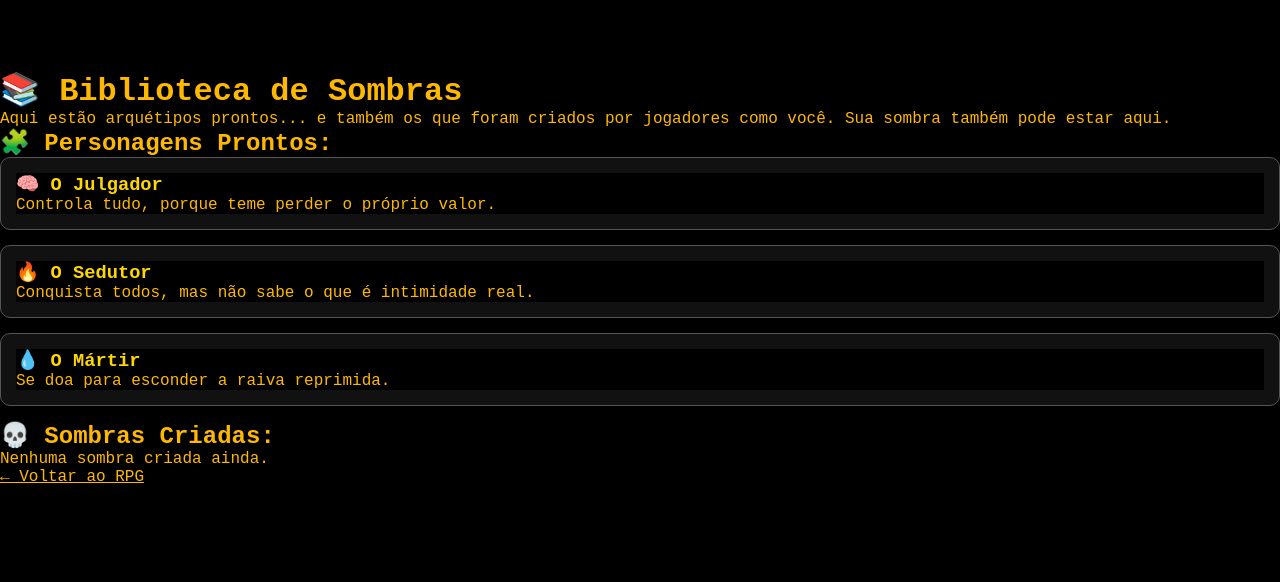
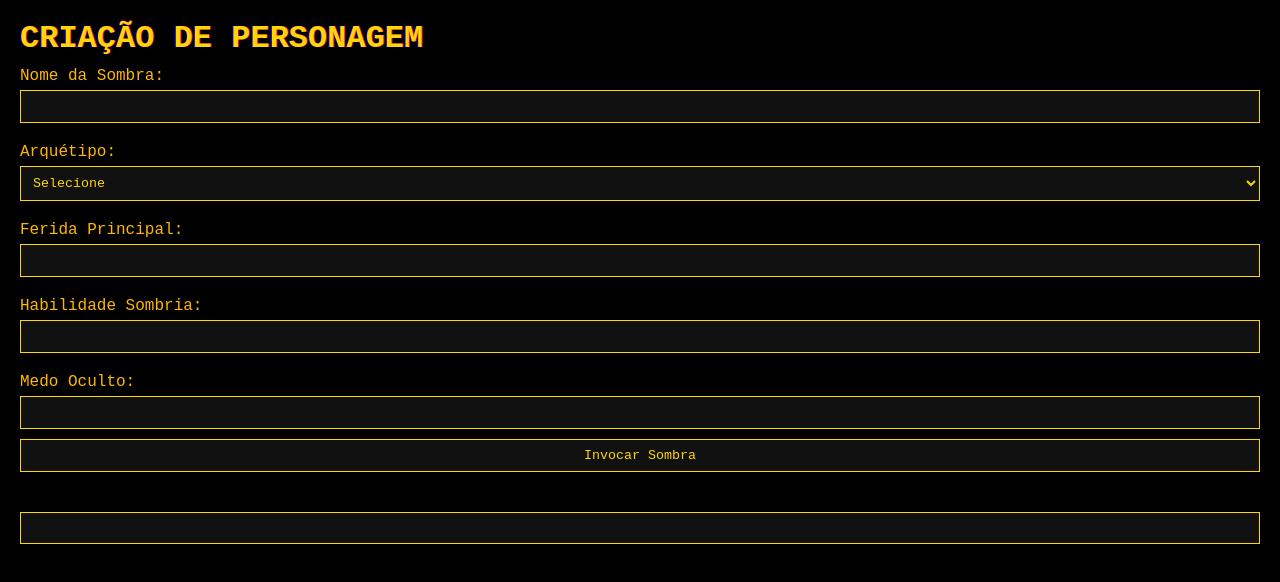
Before and after one commit to milly-wolf/Imperio, a plain HTML site: page biblioteca.html in a window 1280 px wide. Drawn offline with Linux system fonts and the light colour scheme.

Commit message:
Update biblioteca.html

```diff
--- a/biblioteca.html
+++ b/biblioteca.html
@@ -1,67 +1,115 @@
 <!DOCTYPE html>
 <html lang="pt-BR">
 <head>
-  <meta charset="UTF-8" />
-  <title>Biblioteca de Sombras</title>
-  <link rel="stylesheet" href="styles.css" />
+  <meta charset="UTF-8">
+  <meta name="viewport" content="width=device-width, initial-scale=1.0">
+  <title>Criar Sua Sombra</title>
+  <link rel="stylesheet" href="styles.css">
   <style>
-    .personagem {
+    body {
+      background-color: black;
+      color: gold;
+      font-family: monospace;
+      padding: 20px;
+    }
+
+    h1, h2 {
+      color: gold;
+      text-shadow: 0 0 5px #FFD700;
+    }
+
+    label {
+      display: block;
+      margin: 10px 0 5px;
+    }
+
+    input, select, textarea, button {
       background-color: #111;
-      border: 1px solid #555;
-      border-radius: 10px;
+      color: gold;
+      border: 1px solid gold;
+      padding: 8px;
+      width: 100%;
+      margin-bottom: 10px;
+      font-family: monospace;
+    }
+
+    button:hover {
+      background-color: gold;
+      color: black;
+      cursor: pointer;
+    }
+
+    .resultado {
+      margin-top: 30px;
       padding: 15px;
-      margin-bottom: 15px;
+      border: 1px solid gold;
+      background-color: #111;
     }
-    .personagem h3 {
-      margin-top: 0;
-      color: #ffd700;
+
+    .glitch {
+      animation: glitch 0.2s infinite;
+    }
+
+    @keyframes glitch {
+      0% { text-shadow: 1px 0 red, -1px 0 blue; }
+      50% { text-shadow: -1px 0 red, 1px 0 blue; }
+      100% { text-shadow: 1px 0 red, -1px 0 blue; }
     }
   </style>
 </head>
 <body>
-  <div class="container">
-    <h1>📚 Biblioteca de Sombras</h1>
-    <p>Aqui estão arquétipos prontos... e também os que foram criados por jogadores como você. Sua sombra também pode estar aqui.</p>
+  <h1 class="glitch">CRIAÇÃO DE PERSONAGEM</h1>
 
-    <h2>🧩 Personagens Prontos:</h2>
-    <div class="personagem">
-      <h3>🧠 O Julgador</h3>
-      <p>Controla tudo, porque teme perder o próprio valor.</p>
-    </div>
-    <div class="personagem">
-      <h3>🔥 O Sedutor</h3>
-      <p>Conquista todos, mas não sabe o que é intimidade real.</p>
-    </div>
-    <div class="personagem">
-      <h3>💧 O Mártir</h3>
-      <p>Se doa para esconder a raiva reprimida.</p>
-    </div>
+  <form id="form-sombra">
+    <label for="nome">Nome da Sombra:</label>
+    <input type="text" id="nome" required>
 
-    <h2>💀 Sombras Criadas:</h2>
-    <div id="personagens-criados"></div>
+    <label for="arquétipo">Arquétipo:</label>
+    <select id="arquétipo" required>
+      <option value="">Selecione</option>
+      <option value="Julgador">Julgador</option>
+      <option value="Sedutor">Sedutor</option>
+      <option value="Mártir">Mártir</option>
+      <option value="Controlador">Controlador</option>
+      <option value="Fugitivo">Fugitivo</option>
+    </select>
 
-    <a href="rpg.html">← Voltar ao RPG</a>
-  </div>
+    <label for="ferida">Ferida Principal:</label>
+    <input type="text" id="ferida" required>
+
+    <label for="habilidade">Habilidade Sombria:</label>
+    <input type="text" id="habilidade" required>
+
+    <label for="medo">Medo Oculto:</label>
+    <input type="text" id="medo" required>
+
+    <button type="submit">Invocar Sombra</button>
+  </form>
+
+  <div class="resultado" id="resultado"></div>
 
   <script>
-    const container = document.getElementById('personagens-criados');
-    const sombras = JSON.parse(localStorage.getItem('sombras')) || [];
+    const form = document.getElementById('form-sombra');
+    const resultado = document.getElementById('resultado');
 
-    if (sombras.length === 0) {
-      container.innerHTML = "<p>Nenhuma sombra criada ainda.</p>";
-    } else {
-      sombras.forEach((sombra) => {
-        const div = document.createElement('div');
-        div.className = 'personagem';
-        div.innerHTML = `
-          <h3>🧬 ${sombra.nome}</h3>
-          <p><strong>Medo Principal:</strong> ${sombra.medo}</p>
-          <p><strong>Máscara:</strong> ${sombra.mascara}</p>
-          <p><strong>Armadilha Psicológica:</strong> ${sombra.armadilha}</p>
-        `;
-        container.appendChild(div);
-      });
-    }
+    form.addEventListener('submit', function(event) {
+      event.preventDefault();
+
+      const nome = document.getElementById('nome').value;
+      const arquétipo = document.getElementById('arquétipo').value;
+      const ferida = document.getElementById('ferida').value;
+      const habilidade = document.getElementById('habilidade').value;
+      const medo = document.getElementById('medo').value;
+
+      resultado.innerHTML = `
+        <h2>Sombra Invocada:</h2>
+        <p><strong>Nome:</strong> ${nome}</p>
+        <p><strong>Arquétipo:</strong> ${arquétipo}</p>
+        <p><strong>Ferida Principal:</strong> ${ferida}</p>
+        <p><strong>Habilidade Sombria:</strong> ${habilidade}</p>
+        <p><strong>Medo Oculto:</strong> ${medo}</p>
+      `;
+    });
   </script>
 </body>
 </html>
```
